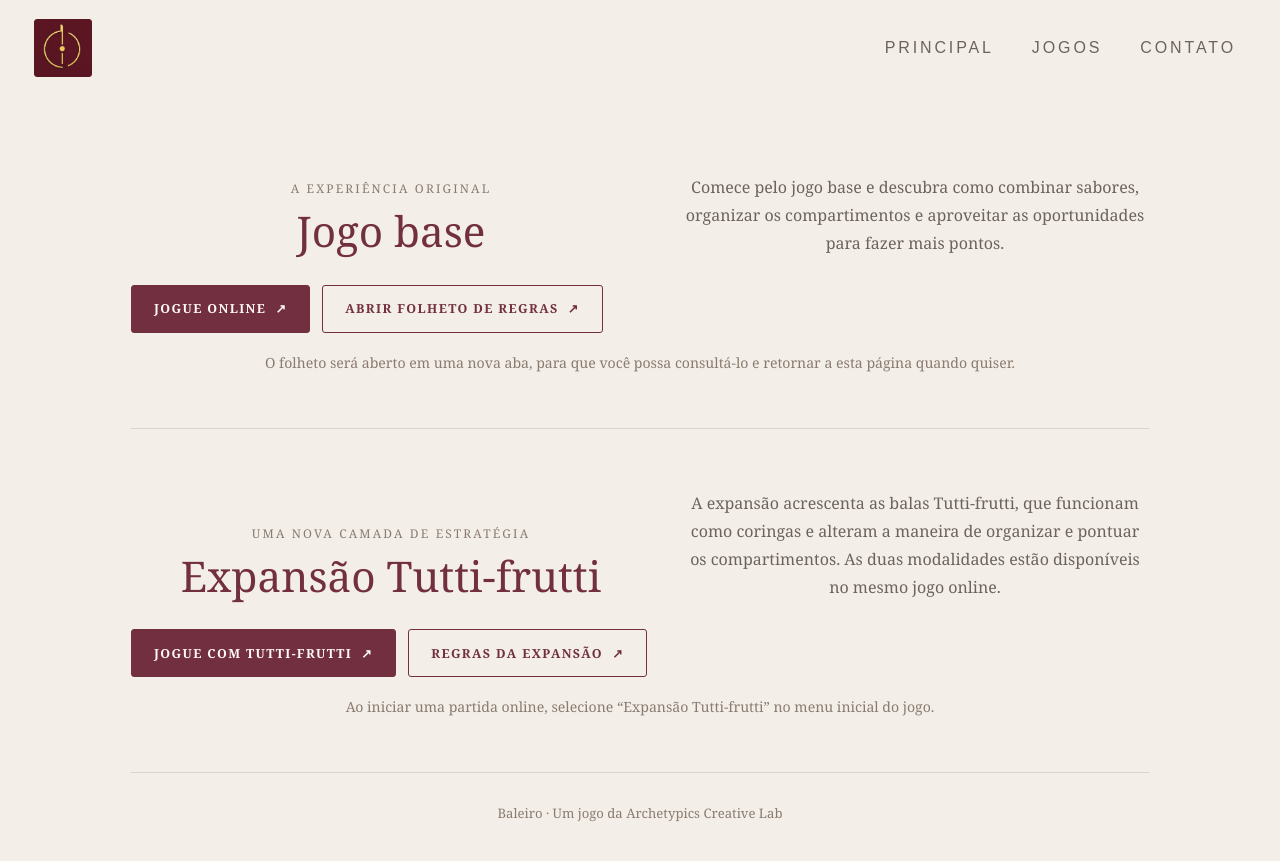
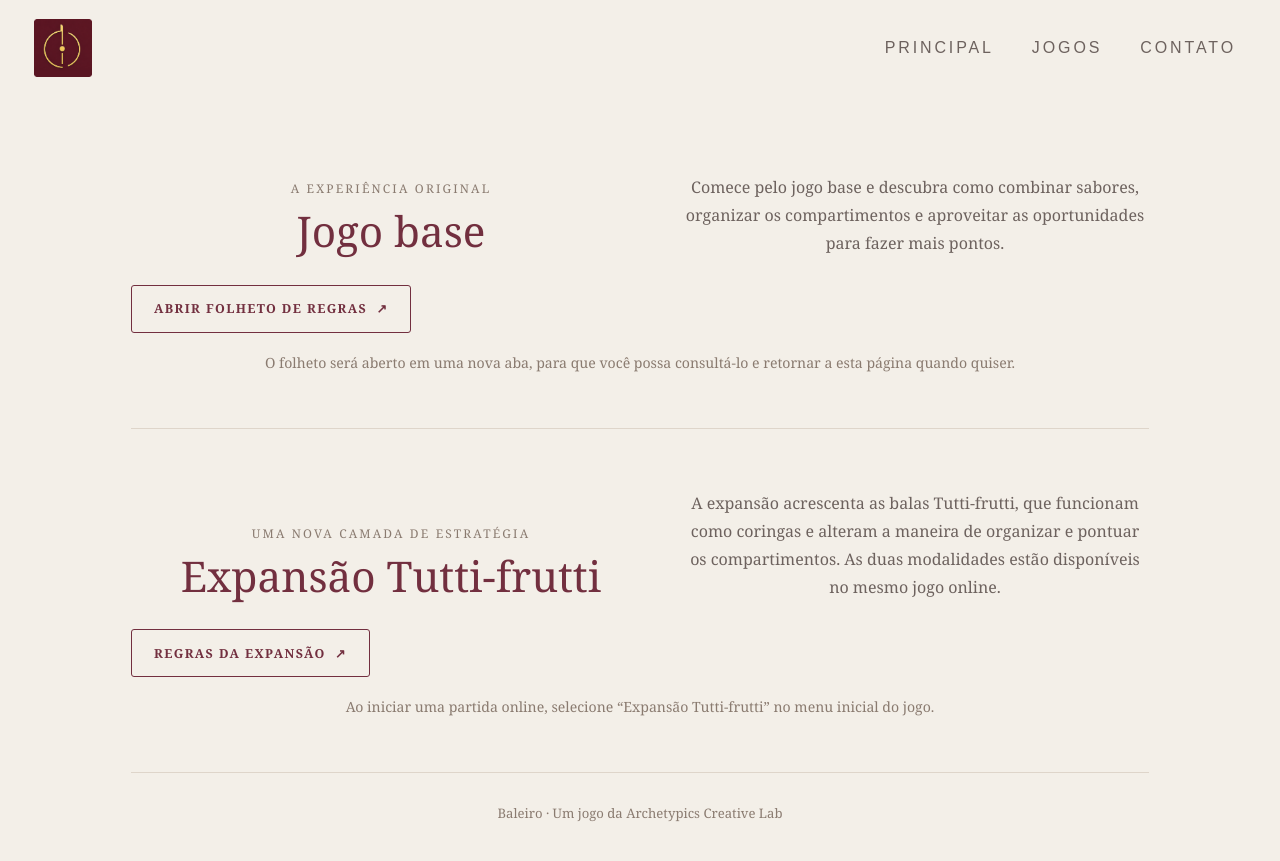
Before and after one commit to Archetypics/site, a Jekyll site: the page built from jogos/baleiro/index.html, in a window 1280 px wide and 900 px high, scrolled down 563 px. Shown: the top 861 px of the window. Built offline with Jekyll 4.4.1, drawn with Linux system fonts in a browser that asks for light colours.

Commit message:
Remove online play links from Baleiro game
Removed links to play online for Baleiro game.

```diff
--- a/jogos/baleiro/index.html
+++ b/jogos/baleiro/index.html
@@ -273,9 +273,6 @@ body:has(.baleiro-page) nav {
             </p>
         </div>
         <div class="baleiro-resource-row">
-            <a class="baleiro-button" href="{{ '/jogos/baleiro/jogar/' | relative_url }}">
-                Jogue online&nbsp; ↗
-            </a>
             <a class="baleiro-button secondary" id="regras-base"
                href="{{ '/assets/jogos/baleiro/manual-baleiro.pdf' | relative_url }}"
                target="_blank" rel="noopener">
@@ -302,10 +299,7 @@ body:has(.baleiro-page) nav {
             </p>
         </div>
         <div class="baleiro-resource-row">
-            <a class="baleiro-button" href="{{ '/jogos/baleiro/jogar/' | relative_url }}">
-                Jogue com Tutti-frutti&nbsp; ↗
-            </a>
-            <a class="baleiro-button secondary"
+                  <a class="baleiro-button secondary"
                href="{{ '/assets/jogos/baleiro/regras-tutti-frutti.pdf' | relative_url }}"
                target="_blank" rel="noopener">
                 Regras da expansão&nbsp; ↗
```
